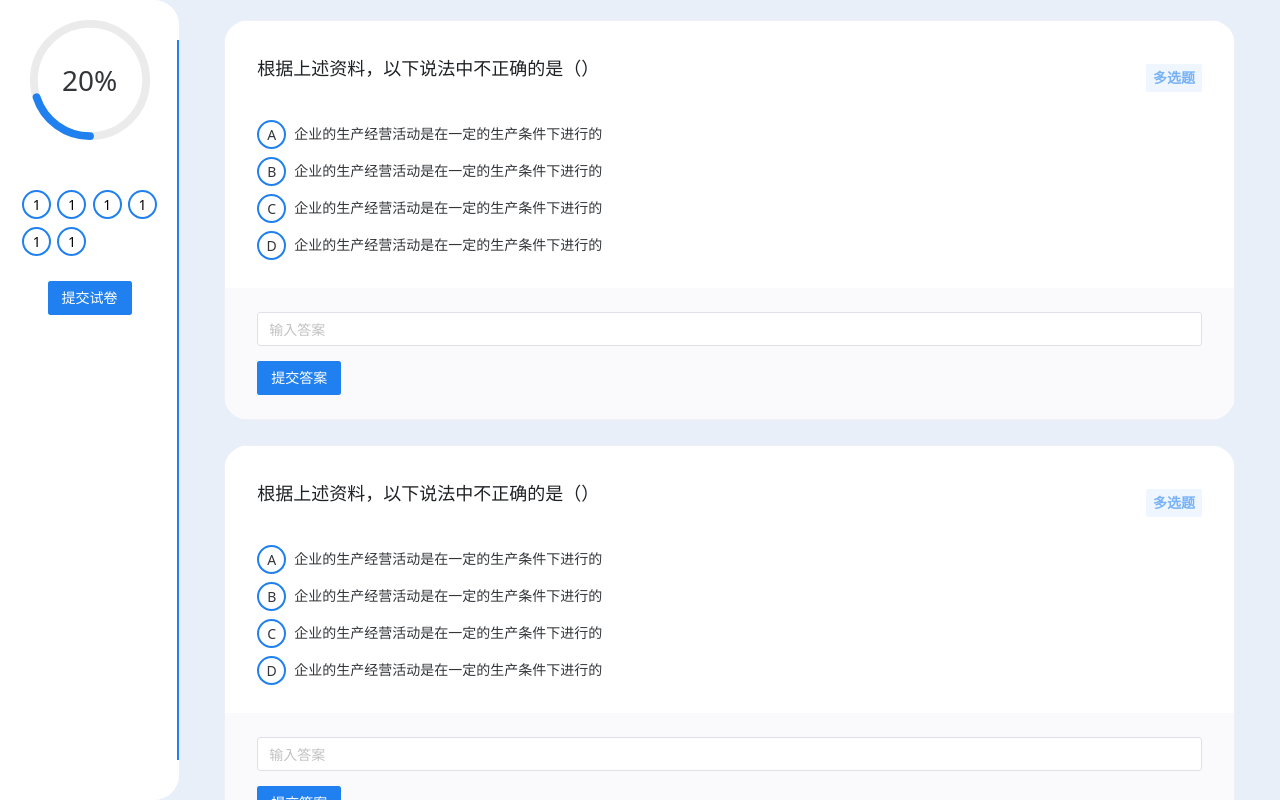
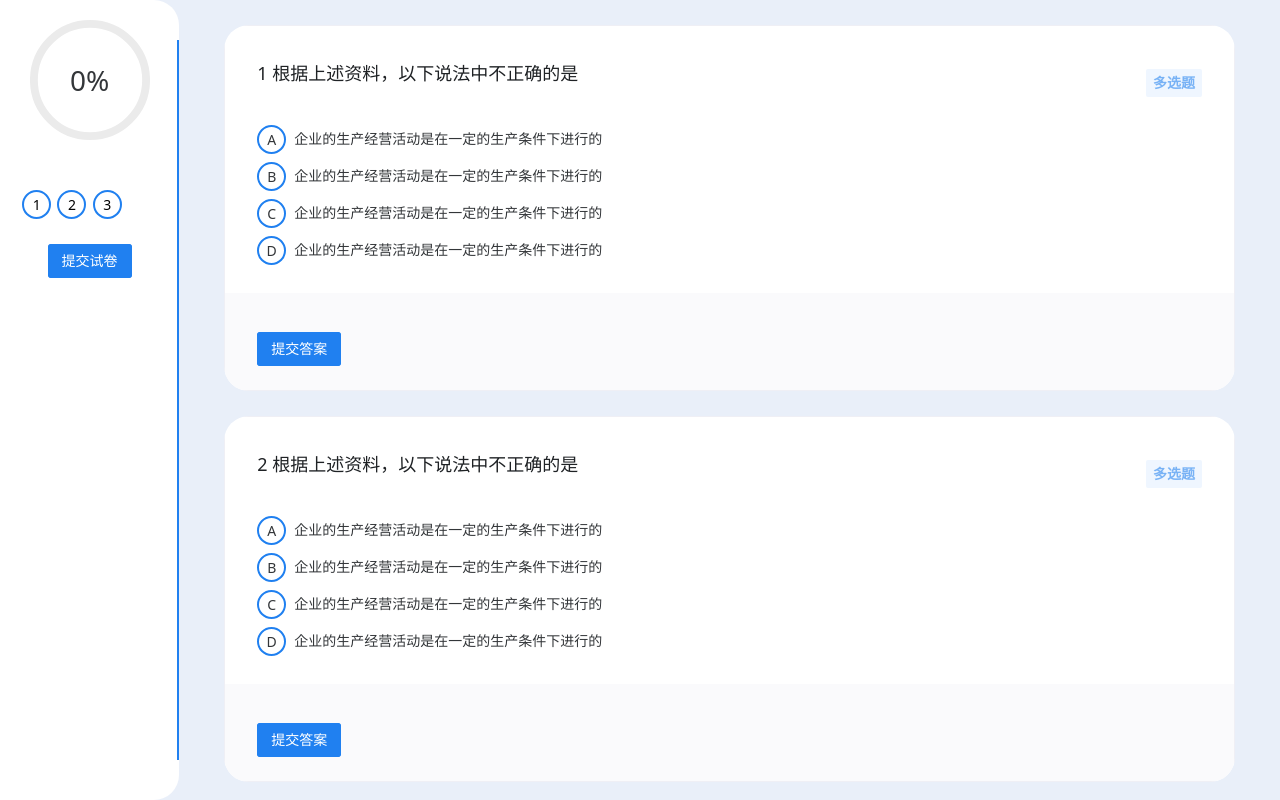
Before and after one commit to rktccn/exam-system-web, a Vue app: page /exam/1 in a window 1280 px wide. Built offline with nearby package versions, Linux system fonts and the light colour scheme.

Commit message:
5 files modified, 1 added

```diff
--- a/src/components/examQuestionCard.vue
+++ b/src/components/examQuestionCard.vue
@@ -1,6 +1,9 @@
 <template>
   <div>
-    <n-card title="根据上述资料，以下说法中不正确的是（）" size="large">
+    <n-card
+      :title="`${qindex + 1}&nbsp;${questionValue.question}`"
+      size="large"
+    >
       <template #header-extra>
         <span class="subtitle">
           <n-tag :bordered="false" type="info">
@@ -50,20 +53,22 @@
       </template>
 
       <template #action>
-        <!--选择题答案-->
-        <div v-if="questionValue.type <= 1">
+        <!--选择题，判断题答案-->
+        <template v-if="(questionValue.type <= 1) | (questionValue.type === 3)">
           <template v-for="(item, index) in questionValue.options">
             <span v-if="item.isSelected"
               >{{ String.fromCharCode(65 + index) }}&nbsp;</span
             >
           </template>
-        </div>
+        </template>
 
-        <n-input
-          v-model:value="questionValue.answer"
-          type="text"
-          placeholder="输入答案"
-        />
+        <template v-else>
+          <n-input
+            v-model:value="questionValue.answer"
+            type="text"
+            placeholder="输入答案"
+          />
+        </template>
 
         <n-button type="info" class="submit" @click="submitAnswer">
           提交答案
@@ -76,6 +81,13 @@
 <script setup>
 import { NCard, NTag, NInput, NButton } from 'naive-ui';
 import { ref } from 'vue';
+
+const props = defineProps({
+  qindex: {
+    type: Number,
+    default: 0,
+  },
+});
 
 const emit = defineEmits(['sendAnswer']);
 
@@ -119,7 +131,7 @@ const alterSelect = (index) => {
 };
 
 const submitAnswer = () => {
-  emit('sendAnswer', questionValue.value.options);
+  emit('sendAnswer', { id: props.qindex, ...questionValue.value });
 };
 </script>
 
@@ -148,7 +160,7 @@ const submitAnswer = () => {
     cursor: pointer;
 
     .option-tag {
-      background-color: #2080F0;
+      background-color: #2080f0;
       color: #fff;
     }
   }
@@ -160,7 +172,7 @@ const submitAnswer = () => {
     height: 25px;
     margin-right: 8px;
     border-radius: 50%;
-    border: 2px solid #2080F0;
+    border: 2px solid #2080f0;
 
     text-align: center;
     transition: all 0.15s;
--- a/src/route/index.js
+++ b/src/route/index.js
@@ -53,6 +53,11 @@ const routes = [
     component: () => import('../views/exam.vue'),
   },
   {
+    path: '/exam/:id/grade',
+    name: 'examGrade',
+    component: () => import('../views/examGrade.vue'),
+  },
+  {
     path: '/login',
     name: 'login',
     component: () => import('../views/login/login.vue'),
--- a/src/views/exam.vue
+++ b/src/views/exam.vue
@@ -1,71 +1,85 @@
 <template>
   <main>
-    <div class='left'>
+    <div class="left">
       <nav>
-        <n-progress type='circle' :percentage='percentage' />
+        <n-progress type="circle" :percentage="percentage" />
 
-        <n-grid x-gap='12' :cols='4' :y-gap='8' class='nav-list'>
-          <n-gi>
-            <div class='nav-item'>
-              <span class='question-id'>1</span>
-            </div>
-          </n-gi>
-          <n-gi>
-            <div class='nav-item'>
-              <span class='question-id'>1</span>
-            </div>
-          </n-gi>
-          <n-gi>
-            <div class='nav-item'>
-              <span class='question-id'>1</span>
-            </div>
-          </n-gi>
-          <n-gi>
-            <div class='nav-item'>
-              <span class='question-id'>1</span>
-            </div>
-          </n-gi>
-          <n-gi>
-            <div class='nav-item'>
-              <span class='question-id'>1</span>
-            </div>
-          </n-gi>
-          <n-gi>
-            <div class='nav-item'>
-              <span class='question-id'>1</span>
-            </div>
+        <n-grid x-gap="12" :cols="4" :y-gap="8" class="nav-list">
+          <n-gi v-for="(item, index) in len">
+            <a
+              class="nav-item"
+              :class="{ done: options[item] !== null }"
+              @click="scrollToQuestion(index)"
+            >
+              <span class="question-id">{{ index + 1 }}</span>
+            </a>
           </n-gi>
         </n-grid>
-        <n-button class='submit' type='info'>提交试卷</n-button>
+
+        <n-popconfirm :negative-text="null" @positive-click="submitExam">
+          <template #trigger>
+            <n-button class="submit" type="info">提交试卷</n-button>
+          </template>
+          提交后无法修改，确认提交
+        </n-popconfirm>
       </nav>
     </div>
-    <div class='right'>
+    <div class="right" ref="questionListRef">
       <exam-question-card
-        class='question-card'
-        @sendAnswer='getAnswer'
+        class="question-card"
+        v-for="(item, index) in len"
+        :qindex="index"
+        :q-index="index"
+        @sendAnswer="getAnswer"
       ></exam-question-card>
-      <exam-question-card class='question-card'></exam-question-card>
-      <exam-question-card class='question-card'></exam-question-card>
-      <exam-question-card class='question-card'></exam-question-card>
     </div>
   </main>
 </template>
 
 <script setup>
-import { NGrid, NGi, NProgress, NButton } from 'naive-ui'
-import { ref } from 'vue'
-import ExamQuestionCard from '../components/examQuestionCard.vue'
+import { NGrid, NGi, NProgress, NButton, NPopconfirm } from 'naive-ui';
+import { ref, computed } from 'vue';
+import ExamQuestionCard from '../components/examQuestionCard.vue';
 
-const percentage = ref(20)
+const questionListRef = ref(null);
+const len = ref([]);
+const showPop = ref(false);
 
-const options = ref()
+const percentage = computed(() => {
+  return parseInt(
+    (options.value.reduce((pre, cur) => {
+      if (cur !== null) return pre + 1;
+      return pre;
+    }, 0) /
+      options.value.length) *
+      100
+  );
+});
+
+const options = ref([]);
+
+for (let i = 0; i < 3; i++) {
+  len.value.push(i);
+  options.value.push(null);
+}
 
 const getAnswer = (val) => {
-  options.value = val
-}
+  options.value[val.id] = val;
+};
+
+const scrollToQuestion = (index) => {
+  questionListRef.value.children[index].scrollIntoView({
+    block: 'start',
+    behavior: 'smooth',
+  });
+};
+
+const submitExam = () => {
+  // TODO: 提交试卷
+};
 </script>
 
-<style lang='scss' scoped>
+<style lang="scss" scoped>
 main {
   display: flex;
   flex-direction: row;
@@ -89,7 +103,7 @@ main {
       height: 90%;
 
       transform: translateY(-50%);
-      background-color: #2080F0;
+      background-color: #2080f0;
     }
 
     nav {
@@ -110,10 +124,15 @@ main {
       width: 25px;
       height: 25px;
       border-radius: 50%;
-      border: 2px solid #2080F0;
+      border: 2px solid #2080f0;
 
       text-align: center;
       transition: all 0.15s;
+
+      &.done {
+        background-color: rgba(32, 128, 240, 0.71);
+        color: #fff;
+      }
 
       .question-id {
         position: absolute;
@@ -123,7 +142,7 @@ main {
       }
 
       &:hover {
-        background-color: #2080F0;
+        background-color: #2080f0;
         color: #fff;
         cursor: pointer;
       }
@@ -137,13 +156,13 @@ main {
   .right {
     flex-grow: 1;
     height: 100vh;
-    padding: 20px 45px;
-    overflow: scroll;
+    padding: 0px 45px;
+    overflow-y: scroll;
 
     .question-card {
       border-radius: 25px;
       overflow: hidden;
-      margin-bottom: 25px;
+      margin-top: 25px;
     }
   }
 }
--- /dev/null
+++ b/src/views/examGrade.vue
@@ -0,0 +1,50 @@
+<template>
+  <main>
+    <div class="grade-block">
+      <h2>考试名称</h2>
+      <div>
+        得分：
+        <n-number-animation
+          ref="numberAnimationInstRef"
+          :from="0"
+          :to="12039"
+        />
+      </div>
+      <div>提交时间： <n-time :time="time" /></div>
+    </div>
+  </main>
+</template>
+
+<script setup>
+import { NNumberAnimation, NTime } from 'naive-ui';
+
+const time = new Date();
+</script>
+
+<style lang="scss">
+main {
+  position: relative;
+
+  height: 100vh;
+
+  .grade-block {
+    position: absolute;
+    top: 50%;
+    left: 50%;
+    transform: translate(-50%, -50%);
+
+    display: flex;
+    flex-direction: column;
+    align-items: center;
+    justify-content: center;
+
+    padding: 88px 68px;
+    background-color: #fff;
+    border-radius: 25px;
+
+    & > * {
+      margin: 8px 0;
+    }
+  }
+}
+</style>
--- a/src/views/home/userSetting.vue
+++ b/src/views/home/userSetting.vue
@@ -1,69 +1,79 @@
 <template>
+  <main>
+    <n-gradient-text type="info" class="title"> 个人设置 </n-gradient-text>
 
-  <main>
-    <n-gradient-text type='info' class='title'>
-      个人设置
-    </n-gradient-text>
-
-    <n-divider title-placement='left' class='subtitle'>
-      信息修改
-    </n-divider>
+    <n-divider title-placement="left" class="subtitle"> 信息修改 </n-divider>
 
     <div>
-
-      <n-form-item label='用户名'>
-        <n-input placeholder='请输入用户名' v-model:value='userValue.info.username' />
+      <n-form-item label="用户名">
+        <n-input
+          round
+          placeholder="请输入用户名"
+          v-model:value="userValue.info.username"
+        />
       </n-form-item>
-      <n-form-item label='邮箱'>
-        <n-input placeholder='请输入邮箱' v-model:value='userValue.info.email' />
+      <n-form-item label="邮箱">
+        <n-input
+          round
+          placeholder="请输入邮箱"
+          v-model:value="userValue.info.email"
+        />
       </n-form-item>
-      <n-form-item label='年龄'>
-        <n-input placeholder='请输入年龄' v-model:value='userValue.info.age' />
+      <n-form-item label="年龄">
+        <n-input
+          round
+          placeholder="请输入年龄"
+          v-model:value="userValue.info.age"
+        />
       </n-form-item>
 
-      <n-button type='info'>提交</n-button>
+      <n-button type="info">提交</n-button>
     </div>
 
-
-    <n-divider title-placement='left' class='subtitle'>
-      密码修改
-    </n-divider>
+    <n-divider title-placement="left" class="subtitle"> 密码修改 </n-divider>
     <div>
-      <n-form-item label='新密码'>
-        <n-input placeholder='请输入新密码' v-model:value='userValue.password' />
+      <n-form-item label="新密码">
+        <n-input
+          round
+          placeholder="请输入新密码"
+          v-model:value="userValue.password"
+        />
       </n-form-item>
-      <n-button type='info'>提交</n-button>
+      <n-button type="info">提交</n-button>
     </div>
     <pre>
     {{ userValue }}
     </pre>
   </main>
-
 </template>
 
 <script setup>
-import { NDivider, NGradientText, NInput, NFormItem, NButton, NForm } from 'naive-ui'
-import { ref } from 'vue'
+import {
+  NDivider,
+  NGradientText,
+  NInput,
+  NFormItem,
+  NButton,
+  NForm,
+} from 'naive-ui';
+import { ref } from 'vue';
 
-const formRef = ref(null)
+const formRef = ref(null);
 
 const userValue = ref({
   info: {
     username: '',
     email: '',
-    age: ''
+    age: '',
   },
-  password: ''
-})
-
+  password: '',
+});
 </script>
 
-<style lang='scss' scoped>
-
+<style lang="scss" scoped>
 main {
   padding: 20px;
 }
-
 
 .title {
   margin-top: 20px;
@@ -78,5 +88,4 @@ main {
   font-weight: 600;
   opacity: 0.6;
 }
-
 </style>
```
Also changed, not shown: src/App.vue (+4 -6 lines).
